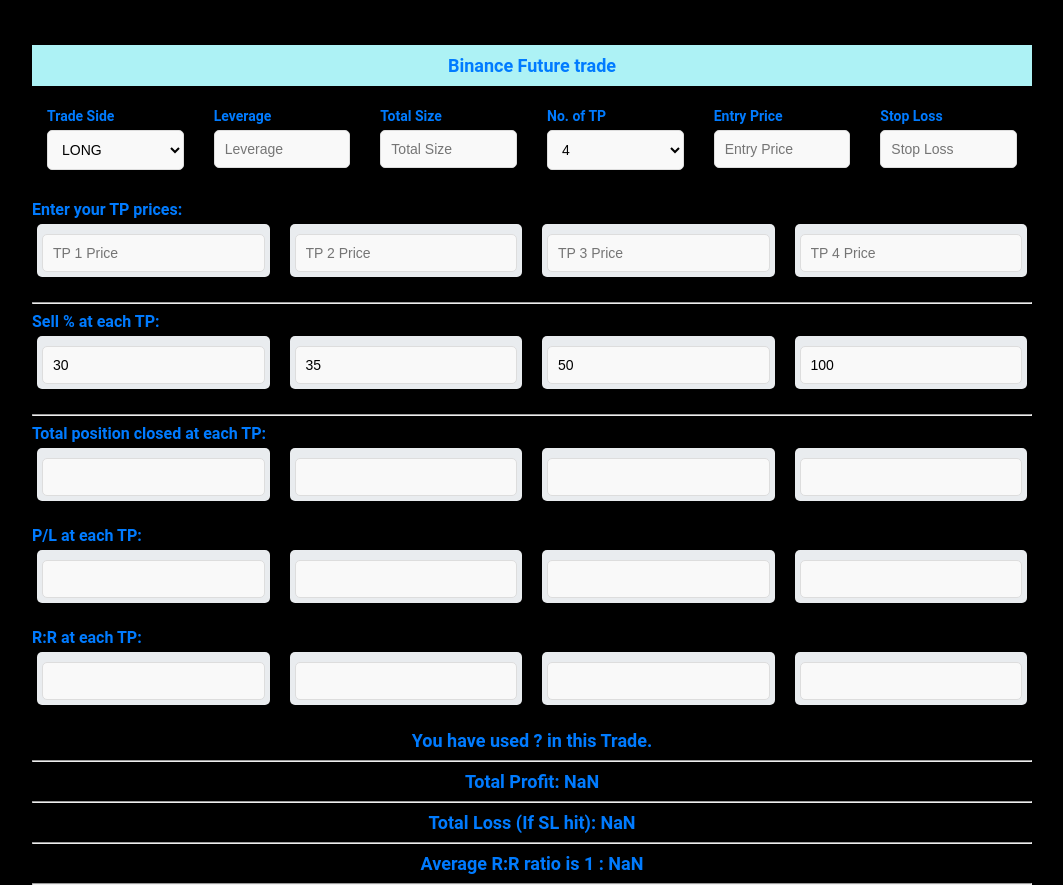
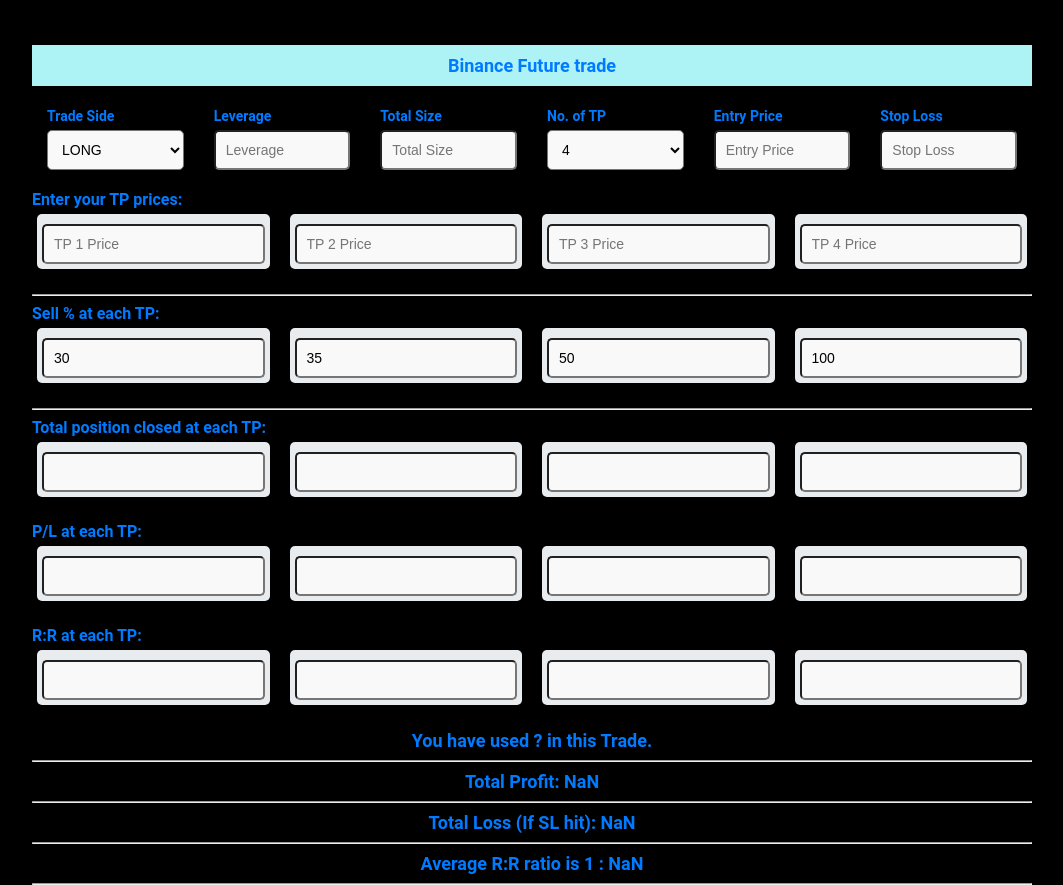
Before and after one commit to omprakashpandit29/Leverage-Calculator-pro, a plain HTML site: page index.html in a window 1280 px wide. Shown: the whole page, without its empty margins (108-1171 px from the left). Drawn offline with Linux system fonts and the light colour scheme.

Commit message:
Update styles.css

```diff
--- a/styles.css
+++ b/styles.css
@@ -16,7 +16,6 @@ body {
 
 .row {
     display: flex;
-    margin-bottom: 10px;
 }
 
 .col {
@@ -30,7 +29,6 @@ input, select {
     padding: 10px;
     margin-top: 5px;
     border-radius: 5px;
-    border: 1px solid #ddd;
     background-color: #f9f9f9;
     box-sizing: border-box;
     font-size: 14px;
```
